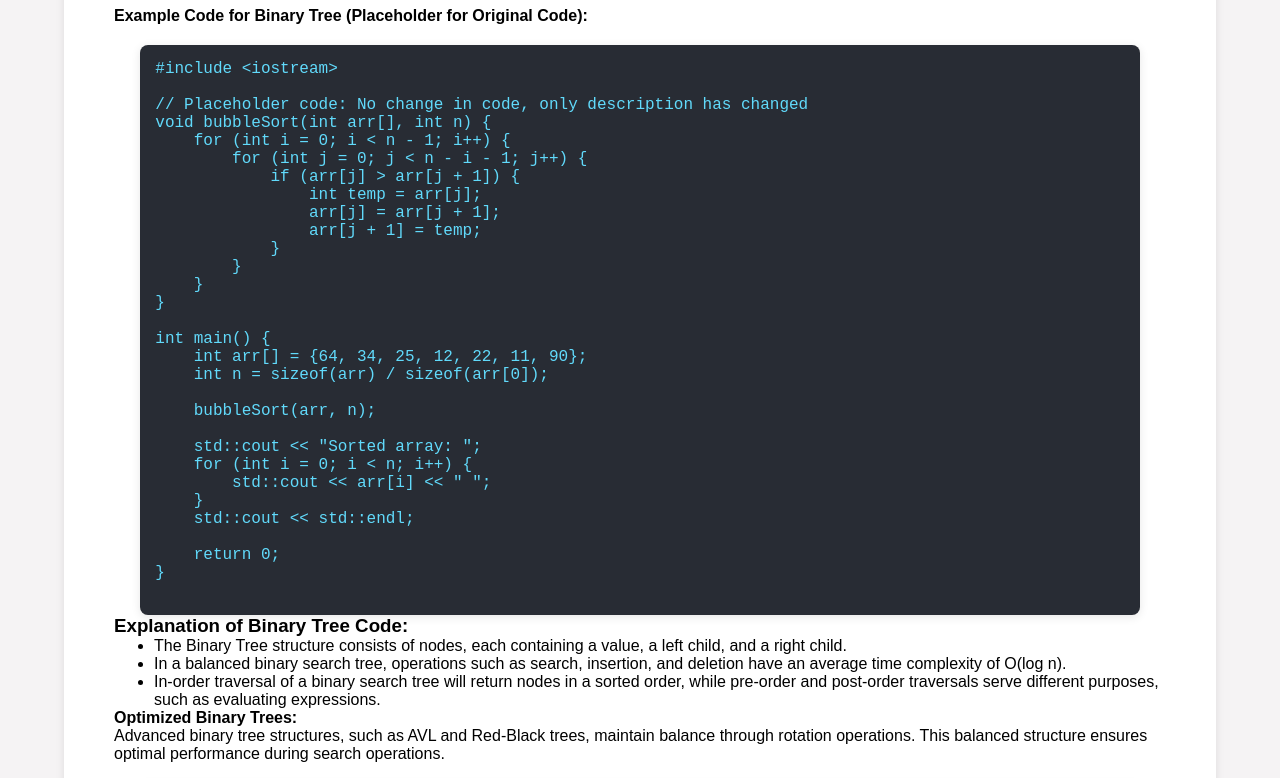
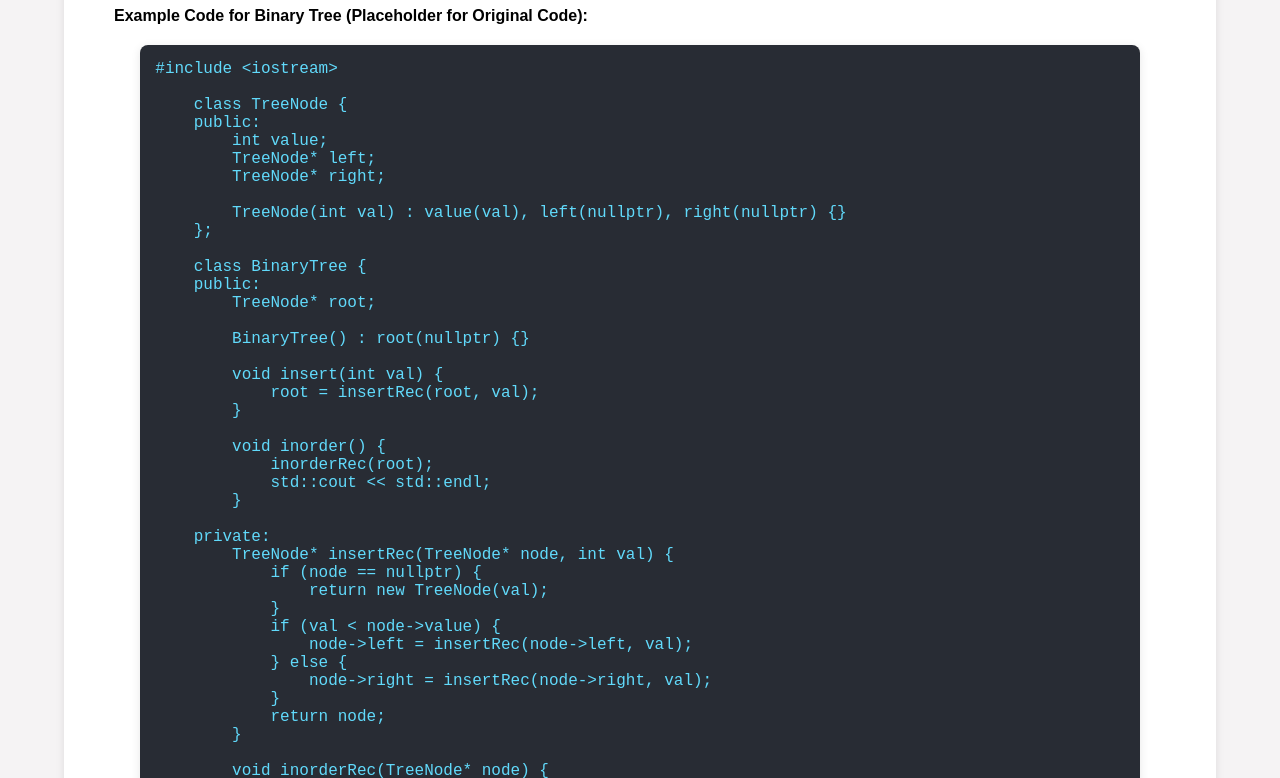
Before and after one commit to AHMEDmoham3d/review, a plain HTML site: page Binary_tree.html in a window 1280 px wide. Shown: the part 655-1433 px from the top of the page. Drawn offline with Linux system fonts and the light colour scheme.

Commit message:
Chaing cid

```diff
--- a/Binary_tree.html
+++ b/Binary_tree.html
@@ -50,33 +50,67 @@
         <pre>
 #include &lt;iostream&gt;
 
-// Placeholder code: No change in code, only description has changed
-void bubbleSort(int arr[], int n) {
-    for (int i = 0; i < n - 1; i++) {
-        for (int j = 0; j < n - i - 1; j++) {
-            if (arr[j] > arr[j + 1]) {
-                int temp = arr[j];
-                arr[j] = arr[j + 1];
-                arr[j + 1] = temp;
+    class TreeNode {
+    public:
+        int value;
+        TreeNode* left;
+        TreeNode* right;
+
+        TreeNode(int val) : value(val), left(nullptr), right(nullptr) {}
+    };
+
+    class BinaryTree {
+    public:
+        TreeNode* root;
+
+        BinaryTree() : root(nullptr) {}
+
+        void insert(int val) {
+            root = insertRec(root, val);
+        }
+
+        void inorder() {
+            inorderRec(root);
+            std::cout << std::endl;
+        }
+
+    private:
+        TreeNode* insertRec(TreeNode* node, int val) {
+            if (node == nullptr) {
+                return new TreeNode(val);
+            }
+            if (val < node->value) {
+                node->left = insertRec(node->left, val);
+            } else {
+                node->right = insertRec(node->right, val);
+            }
+            return node;
+        }
+
+        void inorderRec(TreeNode* node) {
+            if (node != nullptr) {
+                inorderRec(node->left);
+                std::cout << node->value << " ";
+                inorderRec(node->right);
             }
         }
-    }
-}
+    };
 
     int main() {
+        BinaryTree tree;
         int arr[] = {64, 34, 25, 12, 22, 11, 90};
         int n = sizeof(arr) / sizeof(arr[0]);
 
-    bubbleSort(arr, n);
+        for (int i = 0; i < n; i++) {
+            tree.insert(arr[i]);
+        }
 
-    std::cout &lt;&lt; "Sorted array: ";
-    for (int i = 0; i < n; i++) {
-        std::cout &lt;&lt; arr[i] &lt;&lt; " ";
-    }
-    std::cout &lt;&lt; std::endl;
+        std::cout << "Inorder traversal of the binary tree: ";
+        tree.inorder();
 
         return 0;
     }
+
         </pre>
 
         <h3>Explanation of Binary Tree Code:</h3>
```
Lines whose indentation alone changed are shown as unchanged.
